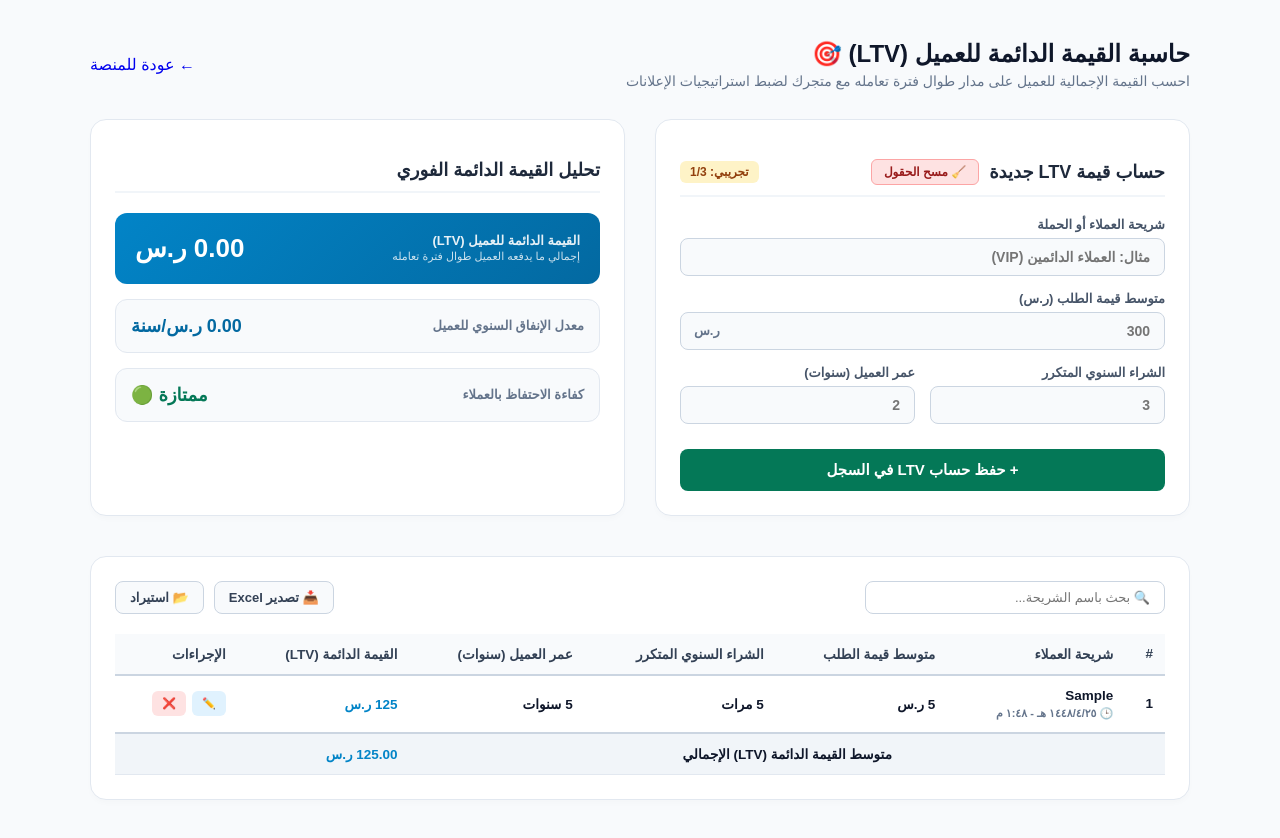
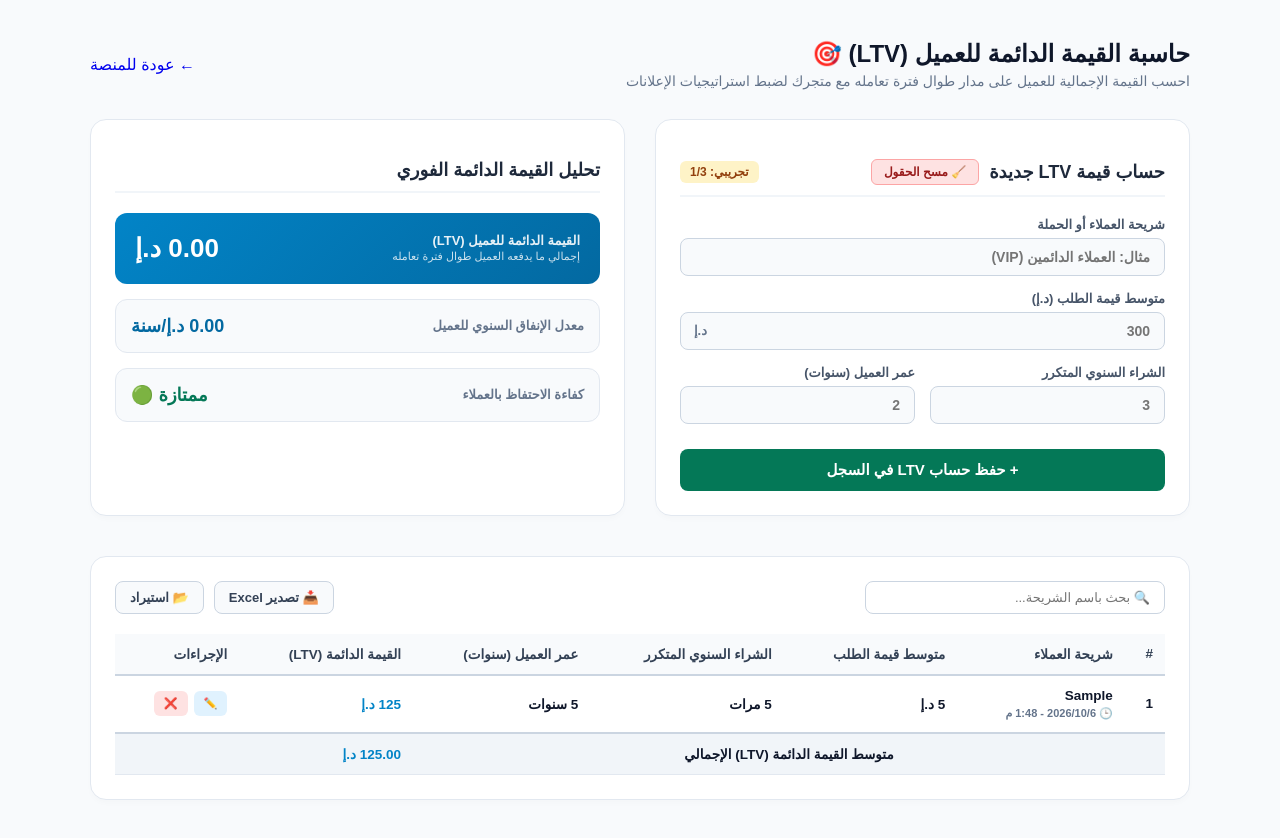
Before and after one commit to engaziasa-lang/engazia-app, a Next.js app: page /hub/ae/ltv in a window 1280 px wide. Both pictures are taken after typing "Sample", "5", "5", "5" into the empty fields and a click on the button "+ حفظ حساب LTV في السجل". Built offline with nearby package versions, Linux system fonts and the light colour scheme.

Commit message:
Update page.tsx

```diff
--- a/app/hub/ae/ltv/page.tsx
+++ b/app/hub/ae/ltv/page.tsx
@@ -13,7 +13,7 @@ interface LtvItem {
   createdAt?: string;
 }
 
-export default function LtvCalculatorSA() {
+export default function LtvCalculatorAE() {
   // جعل جميع الحقول تبدأ فارغة تماماً
   const [segmentName, setSegmentName] = useState<string>('');
   const [avgOrderValue, setAvgOrderValue] = useState<number | ''>('');
@@ -34,7 +34,8 @@ export default function LtvCalculatorSA() {
     setIsClient(true);
     setIsActivated(!!localStorage.getItem('merchant_license_key'));
 
-    const saved = localStorage.getItem('seerk_ltv_calculator_items');
+    // تم تغيير مفتاح التخزين لفصل بيانات الإمارات عن السعودية
+    const saved = localStorage.getItem('seerk_ae_ltv_calculator_items');
     if (saved) {
       try {
         const parsedData = JSON.parse(saved);
@@ -45,7 +46,7 @@ export default function LtvCalculatorSA() {
 
   const saveToLocalStorage = (newItems: LtvItem[]) => {
     setItems(newItems);
-    localStorage.setItem('seerk_ltv_calculator_items', JSON.stringify(newItems));
+    localStorage.setItem('seerk_ae_ltv_calculator_items', JSON.stringify(newItems));
   };
 
   const orderVal = typeof avgOrderValue === 'number' ? avgOrderValue : 0;
@@ -77,7 +78,8 @@ export default function LtvCalculatorSA() {
 
     const now = new Date();
     const timeOptions: Intl.DateTimeFormatOptions = { hour: 'numeric', minute: 'numeric', hour12: true };
-    const formattedDate = `${now.toLocaleDateString('ar-SA')} - ${now.toLocaleTimeString('ar-SA', timeOptions)}`;
+    // تعديل التوقيت ليطابق الإمارات
+    const formattedDate = `${now.toLocaleDateString('ar-AE')} - ${now.toLocaleTimeString('ar-AE', timeOptions)}`;
 
     if (editingId) {
       const updated = items.map(item => item.id === editingId ? {
@@ -151,10 +153,10 @@ export default function LtvCalculatorSA() {
                 <th>م</th>
                 <th>شريحة العملاء</th>
                 <th>التاريخ والوقت</th>
-                <th>متوسط قيمة الطلب</th>
+                <th>متوسط قيمة الطلب (د.إ)</th>
                 <th>مرات الشراء (سنوياً)</th>
                 <th>عمر العميل (بالسنوات)</th>
-                <th>القيمة الدائمة (LTV)</th>
+                <th>القيمة الدائمة (د.إ)</th>
               </tr>
             </thead>
             <tbody>
@@ -166,10 +168,10 @@ export default function LtvCalculatorSA() {
           <td>${idx + 1}</td>
           <td>${row.segmentName}</td>
           <td>${row.createdAt || '-'}</td>
-          <td>${row.avgOrderValue} ر.س</td>
+          <td>${row.avgOrderValue} د.إ</td>
           <td>${row.purchaseFrequency} مرات</td>
           <td>${row.customerLifespan} سنوات</td>
-          <td>${row.ltvValue} ر.س</td>
+          <td>${row.ltvValue} د.إ</td>
         </tr>
       `;
     });
@@ -179,7 +181,7 @@ export default function LtvCalculatorSA() {
             <tfoot>
               <tr class="tfoot-row">
                 <td colspan="6">متوسط القيمة الدائمة للعملاء</td>
-                <td>${avgLtv.toFixed(2)} ر.س</td>
+                <td>${avgLtv.toFixed(2)} د.إ</td>
               </tr>
             </tfoot>
           </table>
@@ -191,7 +193,7 @@ export default function LtvCalculatorSA() {
     const url = URL.createObjectURL(blob);
     const link = document.createElement("a");
     link.setAttribute("href", url);
-    link.setAttribute("download", "seerk_ltv_calculator.xls");
+    link.setAttribute("download", "seerk_ae_ltv_calculator.xls");
     document.body.appendChild(link);
     link.click();
     document.body.removeChild(link);
@@ -291,7 +293,7 @@ export default function LtvCalculatorSA() {
           <h1>حاسبة القيمة الدائمة للعميل (LTV) 🎯</h1>
           <p>احسب القيمة الإجمالية للعميل على مدار طوال فترة تعامله مع متجرك لضبط استراتيجيات الإعلانات</p>
         </div>
-        <Link href="/hub/sa" className="back-btn">
+        <Link href="/hub/ae" className="back-btn">
           <span>←</span> عودة للمنصة
         </Link>
       </div>
@@ -318,10 +320,10 @@ export default function LtvCalculatorSA() {
             </div>
 
             <div className="input-group">
-              <label>متوسط قيمة الطلب (ر.س)</label>
+              <label>متوسط قيمة الطلب (د.إ)</label>
               <div className="input-wrapper">
                 <input className="with-currency" type="number" step="0.01" min="0" value={avgOrderValue === '' ? '' : avgOrderValue} onChange={(e) => setAvgOrderValue(e.target.value === '' ? '' : Number(e.target.value))} placeholder="300" required />
-                <span className="currency-tag">ر.س</span>
+                <span className="currency-tag">د.إ</span>
               </div>
             </div>
 
@@ -356,13 +358,13 @@ export default function LtvCalculatorSA() {
               <div style={{ fontSize: '11px', opacity: 0.8, marginTop: '2px' }}>إجمالي ما يدفعه العميل طوال فترة تعامله</div>
             </div>
             <div className="result-value">
-              {ltvValue.toFixed(2)} ر.س
+              {ltvValue.toFixed(2)} د.إ
             </div>
           </div>
 
           <div className="result-box">
             <span className="result-label">معدل الإنفاق السنوي للعميل</span>
-            <span className="result-value" style={{ color: '#0369a1' }}>{(orderVal * freq).toFixed(2)} ر.س/سنة</span>
+            <span className="result-value" style={{ color: '#0369a1' }}>{(orderVal * freq).toFixed(2)} د.إ/سنة</span>
           </div>
 
           <div className="result-box" style={{ background: '#f8fafc' }}>
@@ -417,10 +419,10 @@ export default function LtvCalculatorSA() {
                       <div style={{ fontWeight: 900, color: '#0f172a' }}>{item.segmentName}</div>
                       {item.createdAt && <div style={{ fontSize: '11px', color: '#64748b', marginTop: '4px', fontWeight: 600 }}>🕒 {item.createdAt}</div>}
                     </td>
-                    <td>{item.avgOrderValue} ر.س</td>
+                    <td>{item.avgOrderValue} د.إ</td>
                     <td>{item.purchaseFrequency} مرات</td>
                     <td>{item.customerLifespan} سنوات</td>
-                    <td style={{ fontWeight: 900, color: '#0284c7' }}>{item.ltvValue} ر.س</td>
+                    <td style={{ fontWeight: 900, color: '#0284c7' }}>{item.ltvValue} د.إ</td>
                     <td>
                       <div style={{ display: 'flex', gap: '6px', flexWrap: 'wrap' }}>
                         <button className="tb-action-btn btn-edit" onClick={() => handleEdit(item)} title="تعديل">✏️</button>
@@ -435,7 +437,7 @@ export default function LtvCalculatorSA() {
               <tfoot>
                 <tr className="tfoot-row">
                   <td colSpan={5} style={{ textAlign: 'center' }}>متوسط القيمة الدائمة (LTV) الإجمالي</td>
-                  <td colSpan={2} style={{ color: '#0284c7' }}>{avgLtv.toFixed(2)} ر.س</td>
+                  <td colSpan={2} style={{ color: '#0284c7' }}>{avgLtv.toFixed(2)} د.إ</td>
                 </tr>
               </tfoot>
             )}
```
